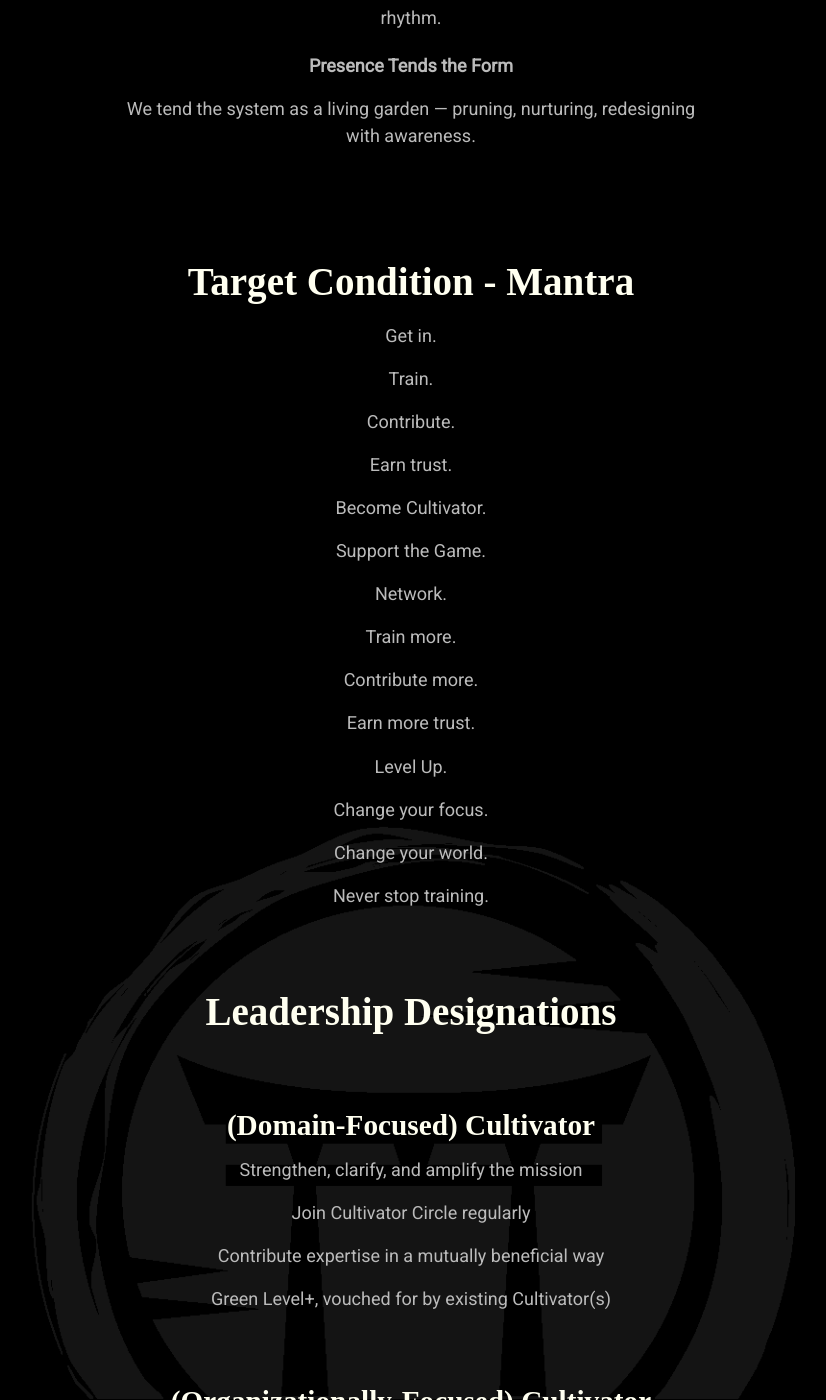
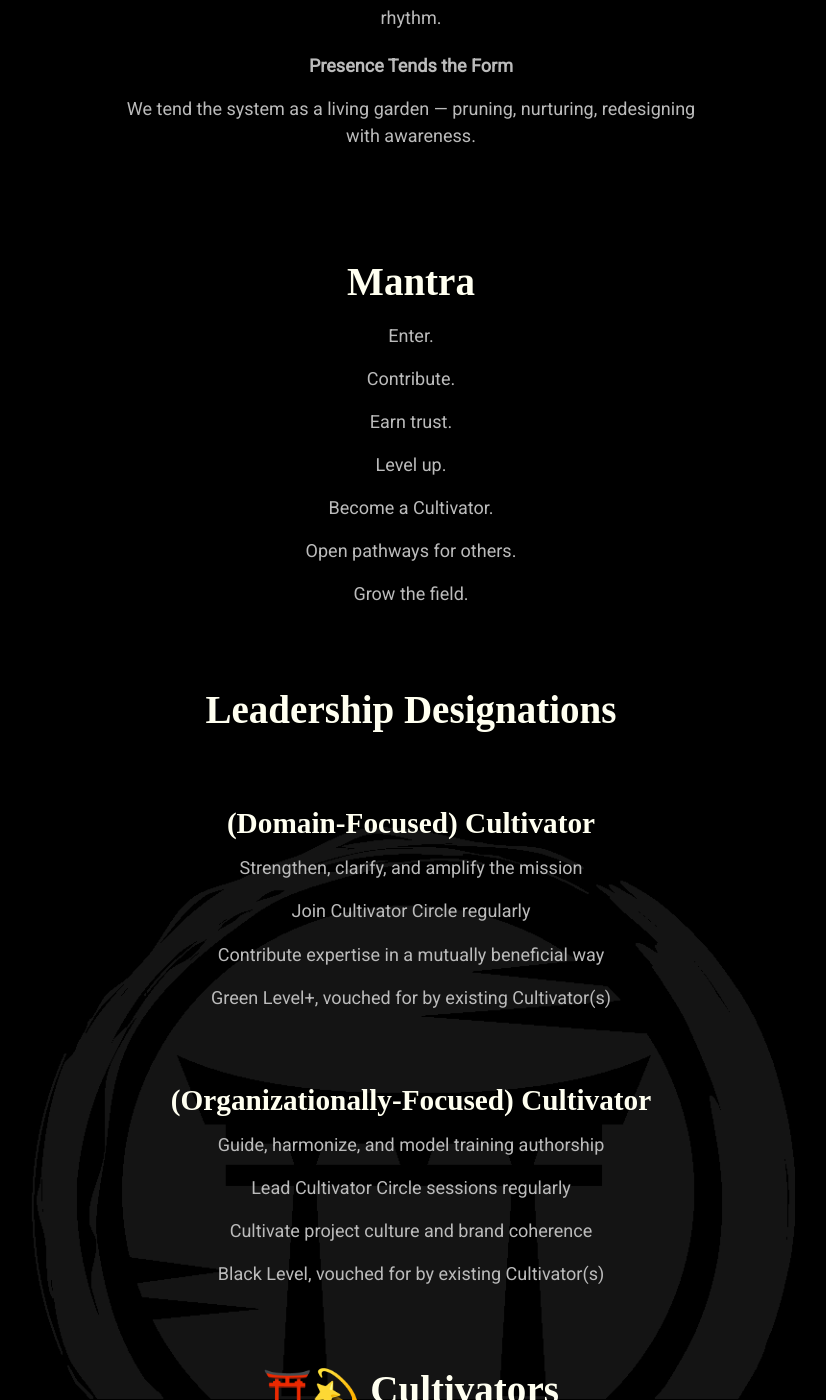
Before and after one commit to mindset-dojo/mindset-dojo.github.io, a Jekyll site: the page built from project.md, in a window 1280 px wide and 1400 px high, scrolled down 1694 px. Shown: the whole window, without its empty margins (229-1055 px from the left). Built offline with Jekyll 4.4.1, drawn with Linux system fonts in a browser that asks for light colours; some web fonts are replaced.

Commit message:
refactor: mantra for project

```diff
--- a/_data/sections/project.yaml
+++ b/_data/sections/project.yaml
@@ -38,22 +38,15 @@ sections:
         - "project"
   - type: text
     data:
-      label: "Target Condition - Mantra"
+      label: "Mantra"
       items:
-        - "Get in."
-        - "Train."
+        - "Enter."
         - "Contribute."
         - "Earn trust."
-        - "Become Cultivator."
-        - "Support the Game."
-        - "Network."
-        - "Train more."
-        - "Contribute more."
-        - "Earn more trust."
-        - "Level Up."
-        - "Change your focus."
-        - "Change your world."
-        - "Never stop training."
+        - "Level up."
+        - "Become a Cultivator."
+        - "Open pathways for others."
+        - "Grow the field."
   - type: designations
     data:
       label: "Leadership Designations"
```
